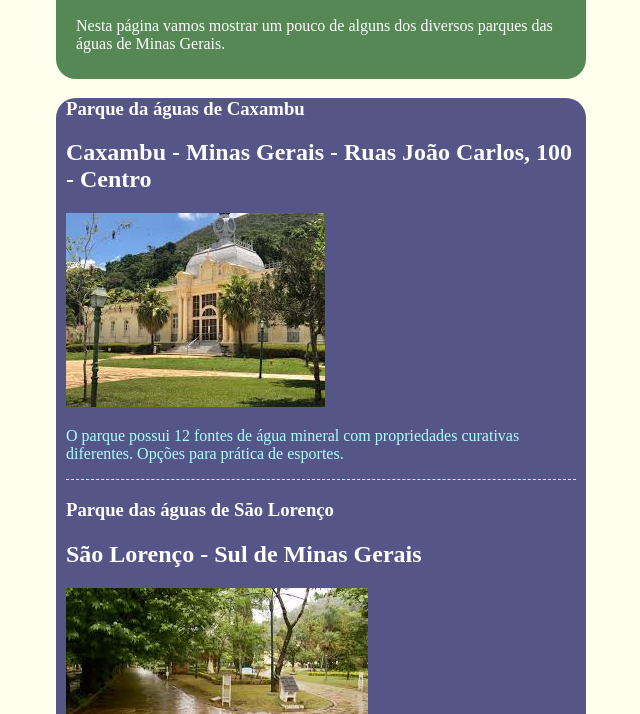
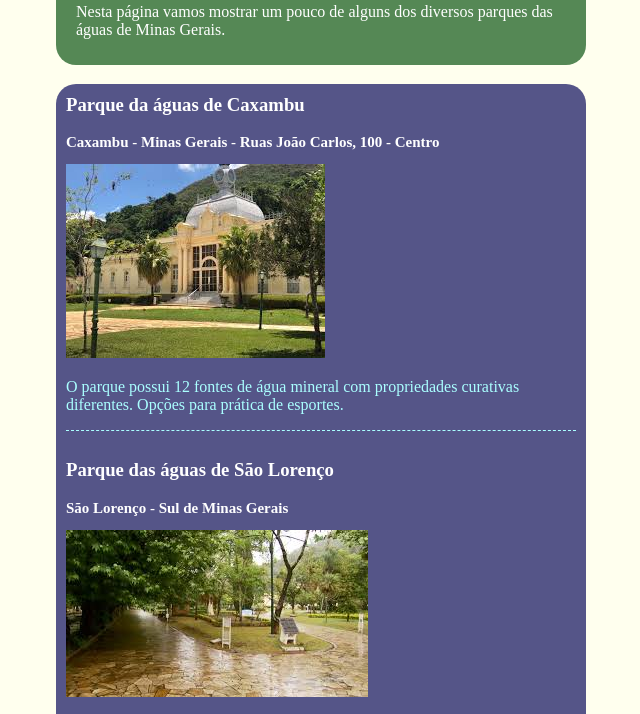
Before and after one commit to SouzaDeRecife/layout, a plain HTML site: page index.html in a window 1280 px wide. Shown: the part 117-831 px from the top of the page, without its empty margins (319-959 px from the left). Drawn offline with Linux system fonts and the light colour scheme.

Commit message:
Update estilos.css

```diff
--- a/estilos.css
+++ b/estilos.css
@@ -37,3 +37,11 @@ color: #AFF;
 #parques h1, #parques h2 {
 color: #FFF;
 }
+
+h1 {
+padding-top: 10px;
+}
+
+h2 {
+font-size: 15px;
+}
```
